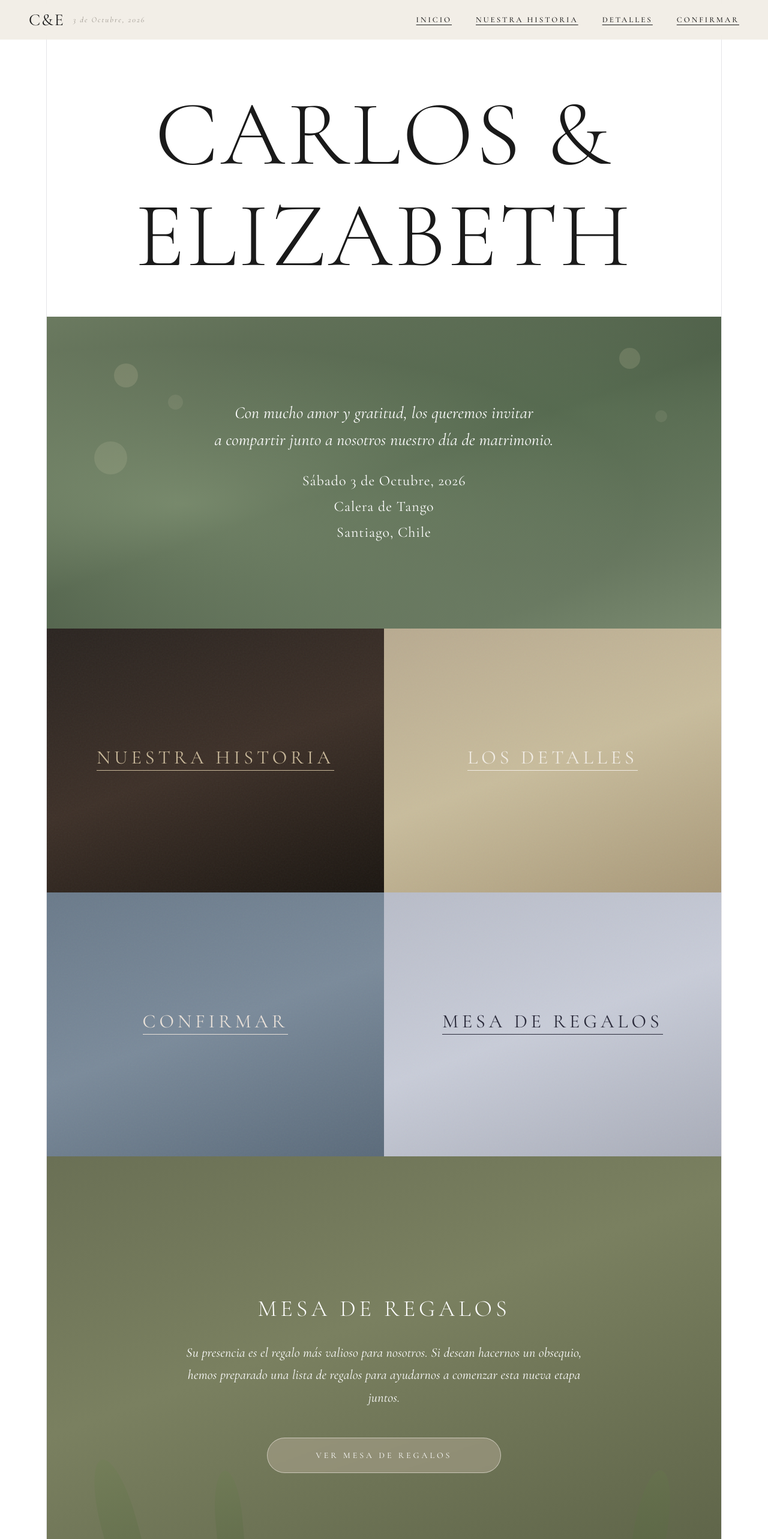
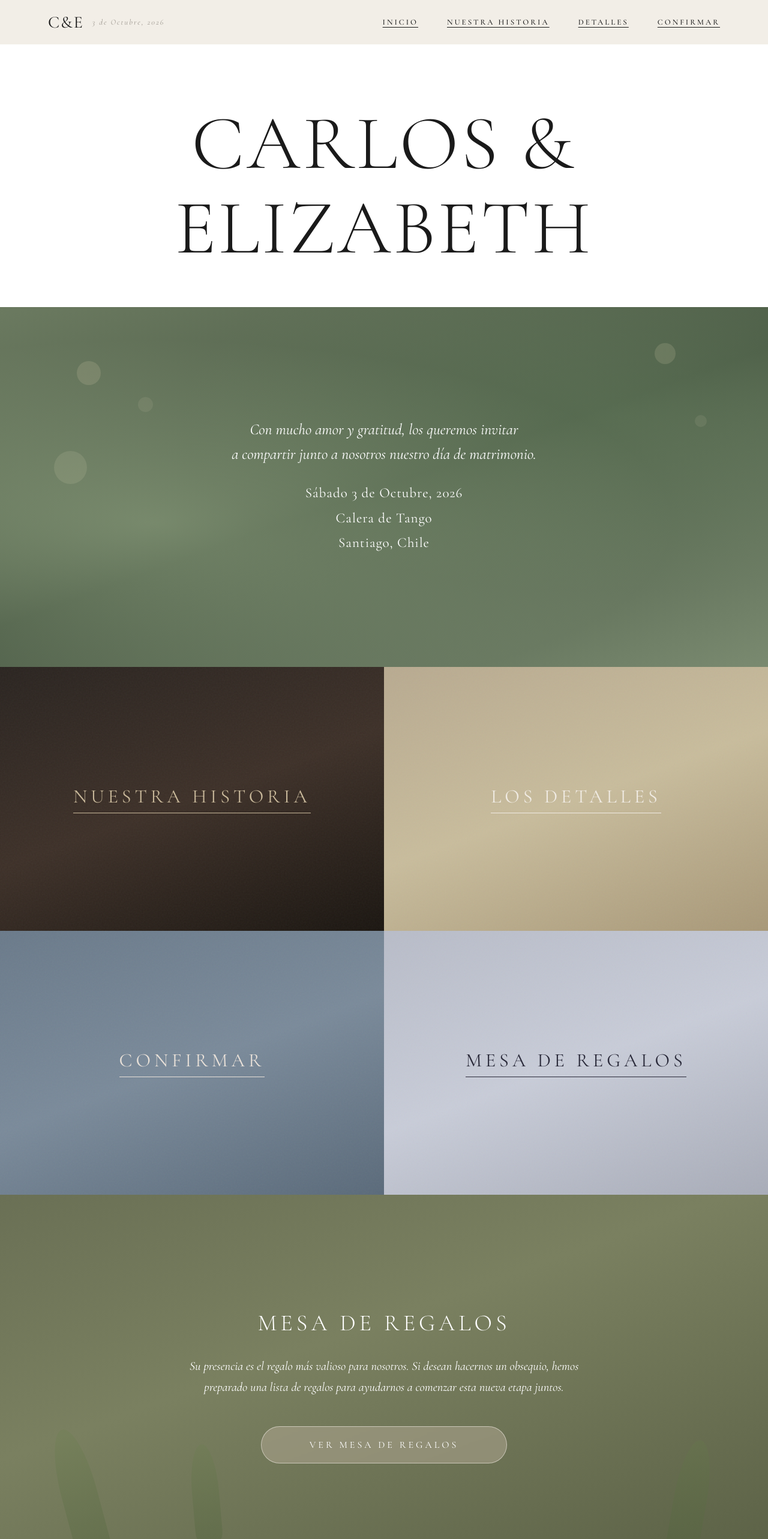
Before and after one commit to Carlossobar/boda, a React (Vite) app: page / in a window 1280 px wide. Shown: the top 2566 px of the page at 60% size. Built offline with nearby package versions, Linux system fonts and the light colour scheme.

Commit message:
Optimizar vista desktop: limpiar CSS, ampliar tipografia y espaciados para PC

```diff
--- a/src/App.jsx
+++ b/src/App.jsx
@@ -55,7 +55,7 @@ function Navbar() {
         display: "flex",
         alignItems: "center",
         justifyContent: "space-between",
-        padding: isMobile ? "15px 24px" : "20px 48px",
+        padding: isMobile ? "15px 24px" : "20px 80px",
         background: scrolled ? "rgba(240,235,227,0.95)" : "rgba(240,235,227,0.85)",
         backdropFilter: "blur(8px)",
         borderBottom: scrolled ? "1px solid rgba(0,0,0,0.08)" : "none",
@@ -152,7 +152,7 @@ function Navbar() {
         </div>
       ) : (
         /* Menú Escritorio */
-        <div style={{ display: "flex", gap: 40 }}>
+        <div style={{ display: "flex", gap: 48, alignItems: "center" }}>
           {navLinks.map((link) => (
             <a
               key={link}
@@ -182,7 +182,7 @@ function HeroSection() {
   const isMobile = useIsMobile();
 
   return (
-    <section style={{ paddingTop: isMobile ? 65 : 80 }}>
+    <section style={{ paddingTop: isMobile ? 65 : 90 }}>
       {/* Big title */}
       <div
         style={{
@@ -190,13 +190,13 @@ function HeroSection() {
           display: "flex",
           alignItems: "center",
           justifyContent: "center",
-          padding: isMobile ? "40px 20px 30px" : "60px 40px 50px",
+          padding: isMobile ? "40px 20px 30px" : "80px 60px 60px",
         }}
       >
         <h1
           style={{
             fontFamily: tokens.font.serif,
-            fontSize: isMobile ? "clamp(38px, 10vw, 56px)" : "clamp(72px, 12vw, 160px)",
+            fontSize: isMobile ? "clamp(38px, 10vw, 56px)" : "clamp(80px, 10vw, 180px)",
             fontWeight: 300,
             letterSpacing: 4,
             color: tokens.black,
@@ -213,8 +213,8 @@ function HeroSection() {
       <div
         style={{
           position: "relative",
-          height: isMobile ? "50vh" : "65vh",
-          minHeight: isMobile ? 320 : 480,
+          height: isMobile ? "50vh" : "75vh",
+          minHeight: isMobile ? 320 : 560,
           background: "linear-gradient(135deg, #7a8a7a 0%, #5a6a5a 40%, #8a9a8a 100%)",
           overflow: "hidden",
         }}
@@ -268,7 +268,7 @@ function HeroSection() {
           <p
             style={{
               fontFamily: tokens.font.serif,
-              fontSize: isMobile ? "18px" : "clamp(18px, 2.5vw, 28px)",
+              fontSize: isMobile ? "18px" : "clamp(20px, 2vw, 30px)",
               color: tokens.white,
               lineHeight: 1.6,
               marginBottom: 24,
@@ -283,7 +283,7 @@ function HeroSection() {
           <p
             style={{
               fontFamily: tokens.font.serif,
-              fontSize: isMobile ? "15px" : "clamp(16px, 2vw, 24px)",
+              fontSize: isMobile ? "15px" : "clamp(18px, 1.8vw, 26px)",
               color: tokens.white,
               lineHeight: 1.8,
               letterSpacing: 1,
@@ -398,7 +398,7 @@ function NavCard({ card }) {
         <span
           style={{
             fontFamily: tokens.font.serif,
-            fontSize: isMobile ? "20px" : "clamp(20px, 2.5vw, 32px)",
+            fontSize: isMobile ? "20px" : "clamp(22px, 2.5vw, 36px)",
             letterSpacing: 6,
             color: card.accent,
             fontWeight: 400,
@@ -423,13 +423,13 @@ function RegistrySection() {
     <section
       style={{
         position: "relative",
-        minHeight: isMobile ? "60vh" : "75vh",
+        minHeight: isMobile ? "60vh" : "80vh",
         background: "linear-gradient(160deg, #6a7055 0%, #7a8060 40%, #5a6045 100%)",
         display: "flex",
         flexDirection: "column",
         alignItems: "center",
         justifyContent: "center",
-        padding: isMobile ? "60px 24px" : "80px 40px",
+        padding: isMobile ? "60px 24px" : "100px 60px",
         textAlign: "center",
         overflow: "hidden",
       }}
@@ -458,11 +458,11 @@ function RegistrySection() {
         />
       ))}
 
-      <div style={{ position: "relative", zIndex: 1, maxWidth: 680 }}>
+      <div style={{ position: "relative", zIndex: 1, maxWidth: 720 }}>
         <h2
           style={{
             fontFamily: tokens.font.serif,
-            fontSize: isMobile ? "28px" : "clamp(24px, 3vw, 42px)",
+            fontSize: isMobile ? "28px" : "clamp(28px, 3vw, 48px)",
             letterSpacing: 6,
             color: tokens.white,
             fontWeight: 300,
@@ -474,7 +474,7 @@ function RegistrySection() {
         <p
           style={{
             fontFamily: tokens.font.serif,
-            fontSize: isMobile ? "16px" : "clamp(16px, 1.8vw, 22px)",
+            fontSize: isMobile ? "16px" : "clamp(18px, 1.6vw, 24px)",
             color: tokens.white,
             lineHeight: 1.7,
             fontStyle: "italic",
@@ -490,7 +490,7 @@ function RegistrySection() {
           onMouseLeave={() => setHovered(false)}
           style={{
             fontFamily: tokens.font.serif,
-            fontSize: 14,
+            fontSize: isMobile ? 14 : 16,
             letterSpacing: 4,
             color: hovered && !isMobile ? tokens.black : tokens.white,
             background: hovered && !isMobile ? "rgba(240,235,227,1)" : "rgba(180,170,150,0.5)",
@@ -519,14 +519,14 @@ function Footer() {
     <footer
       style={{
         background: tokens.cream,
-        padding: isMobile ? "60px 24px 40px" : "80px 40px 60px",
+        padding: isMobile ? "60px 24px 40px" : "100px 60px 80px",
         textAlign: "center",
       }}
     >
       <div
         style={{
           fontFamily: tokens.font.serif,
-          fontSize: isMobile ? "44px" : "clamp(40px, 6vw, 72px)",
+          fontSize: isMobile ? "44px" : "clamp(48px, 6vw, 84px)",
           fontWeight: 300,
           color: tokens.black,
           marginBottom: 20,
@@ -538,7 +538,7 @@ function Footer() {
       <div
         style={{
           fontFamily: tokens.font.serif,
-          fontSize: isMobile ? "15px" : "clamp(16px, 2vw, 22px)",
+          fontSize: isMobile ? "15px" : "clamp(18px, 1.8vw, 24px)",
           letterSpacing: 6,
           color: tokens.black,
           lineHeight: 1.8,
--- a/src/index.css
+++ b/src/index.css
@@ -1,116 +1,37 @@
+/* ── Reset & Base ─────────────────────────────────────────────── */
+*,
+*::before,
+*::after {
+  margin: 0;
+  padding: 0;
+  box-sizing: border-box;
+}
+
 :root {
-  --text: #6b6375;
-  --text-h: #08060d;
-  --bg: #fff;
-  --border: #e5e4e7;
-  --code-bg: #f4f3ec;
-  --accent: #aa3bff;
-  --accent-bg: rgba(170, 59, 255, 0.1);
-  --accent-border: rgba(170, 59, 255, 0.5);
-  --social-bg: rgba(244, 243, 236, 0.5);
-  --shadow:
-    rgba(0, 0, 0, 0.1) 0 10px 15px -3px, rgba(0, 0, 0, 0.05) 0 4px 6px -2px;
-
-  --sans: system-ui, 'Segoe UI', Roboto, sans-serif;
-  --heading: system-ui, 'Segoe UI', Roboto, sans-serif;
-  --mono: ui-monospace, Consolas, monospace;
-
-  font: 18px/145% var(--sans);
-  letter-spacing: 0.18px;
-  color-scheme: light dark;
-  color: var(--text);
-  background: var(--bg);
   font-synthesis: none;
   text-rendering: optimizeLegibility;
   -webkit-font-smoothing: antialiased;
   -moz-osx-font-smoothing: grayscale;
-
-  @media (max-width: 1024px) {
-    font-size: 16px;
-  }
+  color-scheme: light;
 }
 
-@media (prefers-color-scheme: dark) {
-  :root {
-    --text: #9ca3af;
-    --text-h: #f3f4f6;
-    --bg: #16171d;
-    --border: #2e303a;
-    --code-bg: #1f2028;
-    --accent: #c084fc;
-    --accent-bg: rgba(192, 132, 252, 0.15);
-    --accent-border: rgba(192, 132, 252, 0.5);
-    --social-bg: rgba(47, 48, 58, 0.5);
-    --shadow:
-      rgba(0, 0, 0, 0.4) 0 10px 15px -3px, rgba(0, 0, 0, 0.25) 0 4px 6px -2px;
-  }
-
-  #social .button-icon {
-    filter: invert(1) brightness(2);
-  }
+html {
+  scroll-behavior: smooth;
 }
 
 body {
   margin: 0;
+  padding: 0;
+  background: #ffffff;
+  overflow-x: hidden;
 }
 
 #root {
-  width: 1126px;
-  max-width: 100%;
-  margin: 0 auto;
-  text-align: center;
-  border-inline: 1px solid var(--border);
-  min-height: 100svh;
-  display: flex;
-  flex-direction: column;
-  box-sizing: border-box;
+  width: 100%;
+  min-height: 100vh;
 }
 
-h1,
-h2 {
-  font-family: var(--heading);
-  font-weight: 500;
-  color: var(--text-h);
-}
-
-h1 {
-  font-size: 56px;
-  letter-spacing: -1.68px;
-  margin: 32px 0;
-  @media (max-width: 1024px) {
-    font-size: 36px;
-    margin: 20px 0;
-  }
-}
-h2 {
-  font-size: 24px;
-  line-height: 118%;
-  letter-spacing: -0.24px;
-  margin: 0 0 8px;
-  @media (max-width: 1024px) {
-    font-size: 20px;
-  }
-}
-p {
-  margin: 0;
-}
-
-code,
-.counter {
-  font-family: var(--mono);
-  display: inline-flex;
-  border-radius: 4px;
-  color: var(--text-h);
-}
-
-code {
-  font-size: 15px;
-  line-height: 135%;
-  padding: 4px 8px;
-  background: var(--code-bg);
-}
-
-/* --- Responsive Utilities --- */
+/* ── Responsive Grid Utilities ────────────────────────────────── */
 .responsive-grid {
   display: grid;
   grid-template-columns: 1fr 1fr;
@@ -131,3 +52,19 @@ code {
     min-height: 200px !important;
   }
 }
+
+/* ── Smooth Link Transitions (Desktop) ────────────────────────── */
+@media (hover: hover) {
+  a {
+    transition: opacity 0.3s ease;
+  }
+  a:hover {
+    opacity: 0.7;
+  }
+}
+
+/* ── Selection Color ──────────────────────────────────────────── */
+::selection {
+  background: rgba(107, 112, 85, 0.3);
+  color: #1a1a1a;
+}
```
Also changed, not shown: src/App.css (+1 -184 lines).
